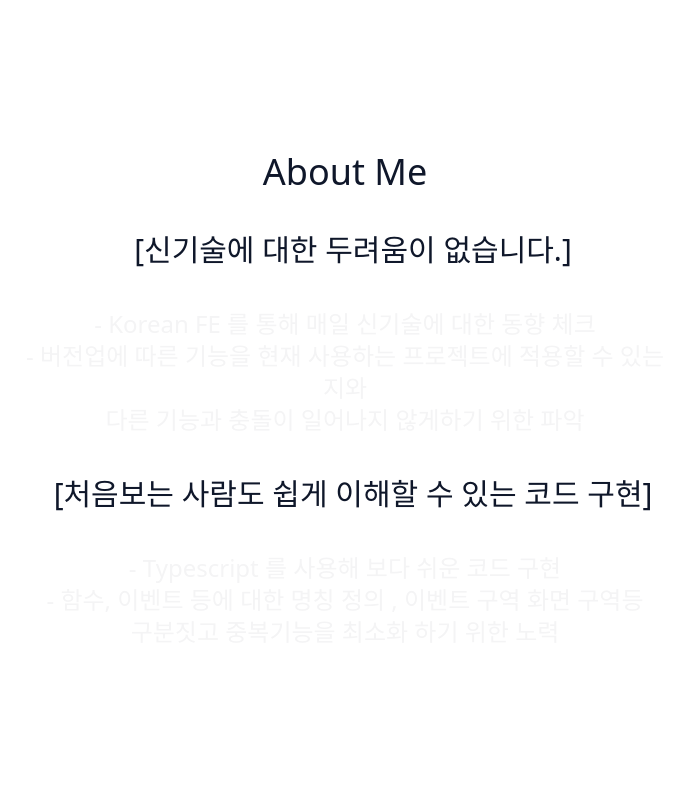
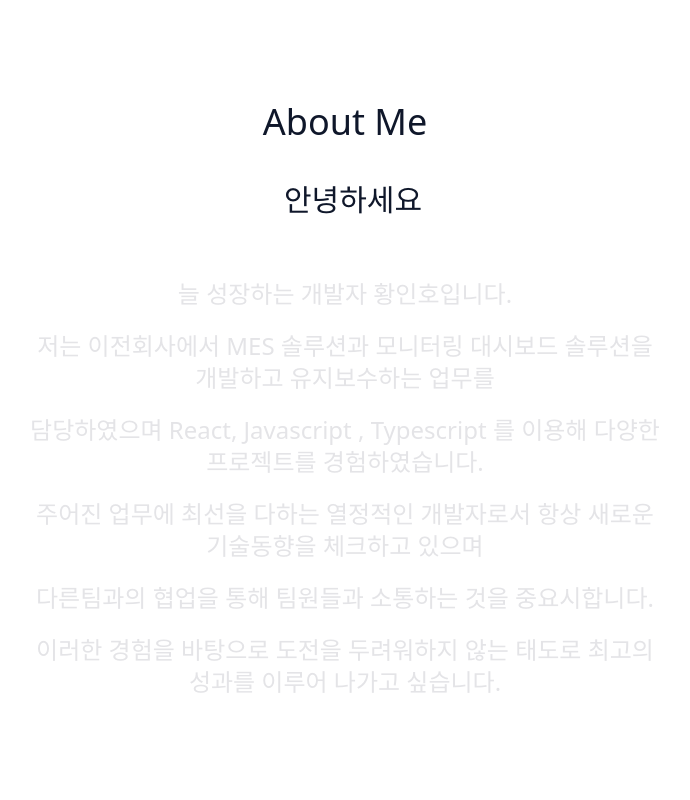
Before and after one commit to inho-woo/inhos-Portfolio, a Next.js app: page /components/about in a window 1280 px wide. Shown: the top 800 px of the page, without its empty margins (295-985 px from the left). Built offline with nearby package versions, Linux system fonts and the light colour scheme.

Commit message:
About Me 수정

```diff
--- a/pages/components/about/index.tsx
+++ b/pages/components/about/index.tsx
@@ -10,40 +10,22 @@ const About = () => {
       <Box className="flex min-h-screen flex-col items-center justify-center">
         <Heading className="text-4xl text-center">About Me</Heading>
         <Heading className="ml-4 text-3xl mt-10">
-          [신기술에 대한 두려움이 없습니다.]
+          안녕하세요
         </Heading>
-        <Box className="w-full md:w-1/2 mt-4 md:mt-0">
-          {[
-            "- Korean FE 를 통해 매일 신기술에 대한 동향 체크",
-            "- 버전업에 따른 기능을 현재 사용하는 프로젝트에 적용할 수 있는지와",
-            "  다른 기능과 충돌이 일어나지 않게하기 위한 파악",
+        <Box className="w-full md:w-1/2 mt-5 md:mt-5">
+          {["늘 성장하는 개발자 황인호입니다.",
+            "저는 이전회사에서 MES 솔루션과 모니터링 대시보드 솔루션을 개발하고 유지보수하는 업무를 ",
+            "담당하였으며 React, Javascript , Typescript 를 이용해 다양한 프로젝트를 경험하였습니다.",
             "",
+            "주어진 업무에 최선을 다하는 열정적인 개발자로서 항상 새로운 기술동향을 체크하고 있으며 ",
+            "다른팀과의 협업을 통해 팀원들과 소통하는 것을 중요시합니다.",
+            "이러한 경험을 바탕으로 도전을 두려워하지 않는 태도로 최고의 성과를 이루어 나가고 싶습니다.",
           ].map((text, index) => (
             <Text
               key={index}
               className={`mt-${
                 index === 0 ? 10 : 5
-              } text-2xl text-center text-zinc-100`}
-            >
-            {text}
-            </Text>
-          ))}
-          </Box>
-          <Heading className="ml-4 text-3xl mt-10 text-center">
-          [처음보는 사람도 쉽게 이해할 수 있는 코드 구현]
-        </Heading>
-        <Box className="w-full md:w-1/2 mt-4 md:mt-0">
-          {[
-             "- Typescript 를 사용해 보다 쉬운 코드 구현",
-             "- 함수, 이벤트 등에 대한 명칭 정의 , 이벤트 구역 화면 구역등",
-             "  구분짓고 중복기능을 최소화 하기 위한 노력",
-             "",
-          ].map((text, index) => (
-            <Text
-              key={index}
-              className={`mt-${
-                index === 0 ? 10 : 5
-              } text-2xl text-center text-zinc-100`}
+              } text-2xl text-center text-zinc-200`}
             >
             {text}
             </Text>
@@ -70,3 +52,8 @@ export default About;
 // "  구분짓고 중복기능을 최소화 하기 위한 노력",
 // "- 사용하지 않아도 될 useMemo 기능에 대해 파악후 useCallback 으로",
 // "  변경해 속도개선",
+// 안녕하세요
+// 늘 성장하는 개발자 황인호입니다.
+// 저는 이전회사에서 MES 솔루션과 모니터링 대시보드 솔루션을 개발하고 유지보수하는 업무를 담당하였으며 React, Javascript , Typescript 를 이용해 다양한 프로젝트를 경험하였습니다.
+// 주어진 업무에 최선을 다하는 열정적인 개발자로서 항상 새로운 기술동향을 체크하고 있으며 다른팀과의 협업을 통해 팀원들과 소통하는 것을 중요시합니다.
+// 이러한 경험을 바탕으로 도전을 두려워하지 않는 태도로 최고의 성과를 이루어 나가고 싶습니다.
```
